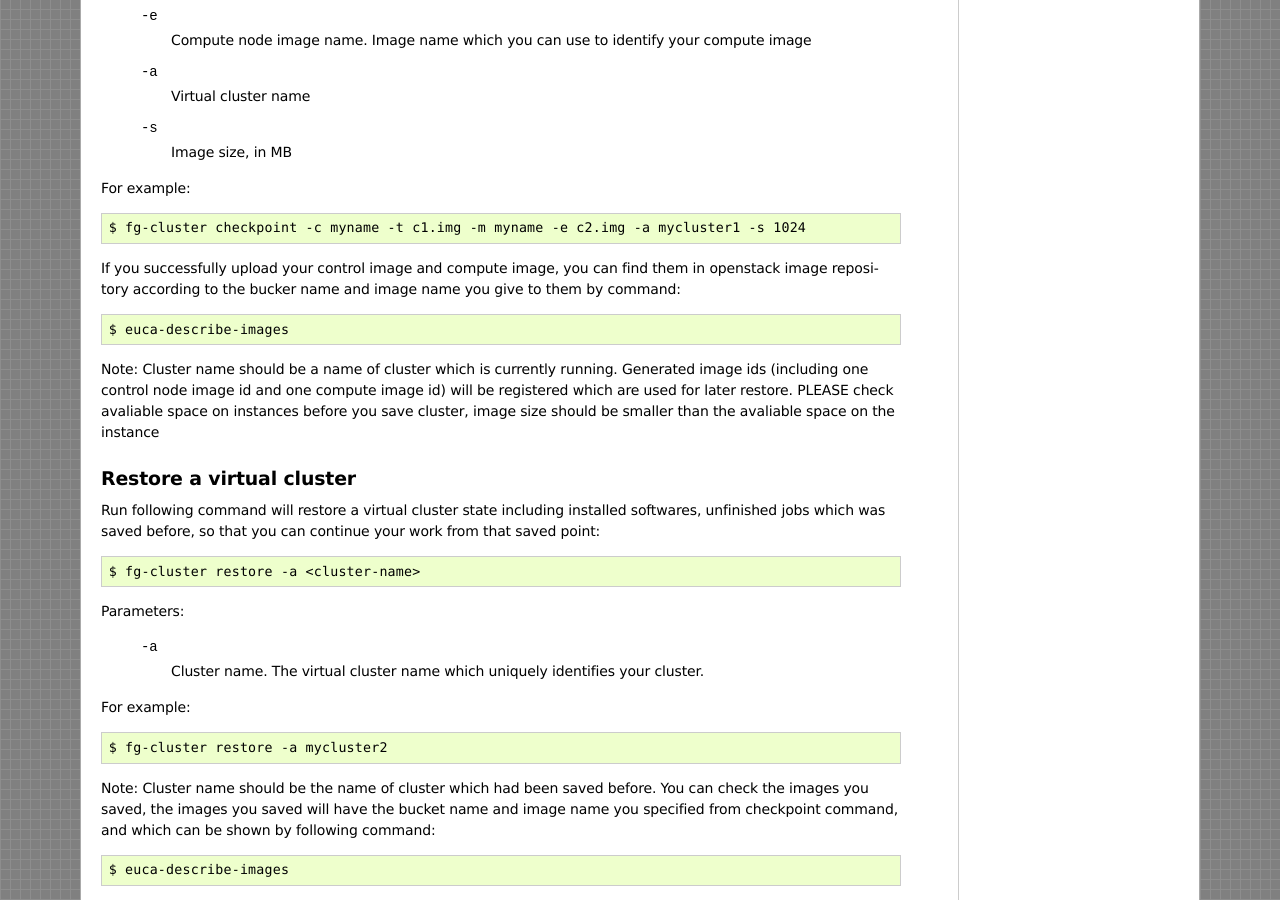
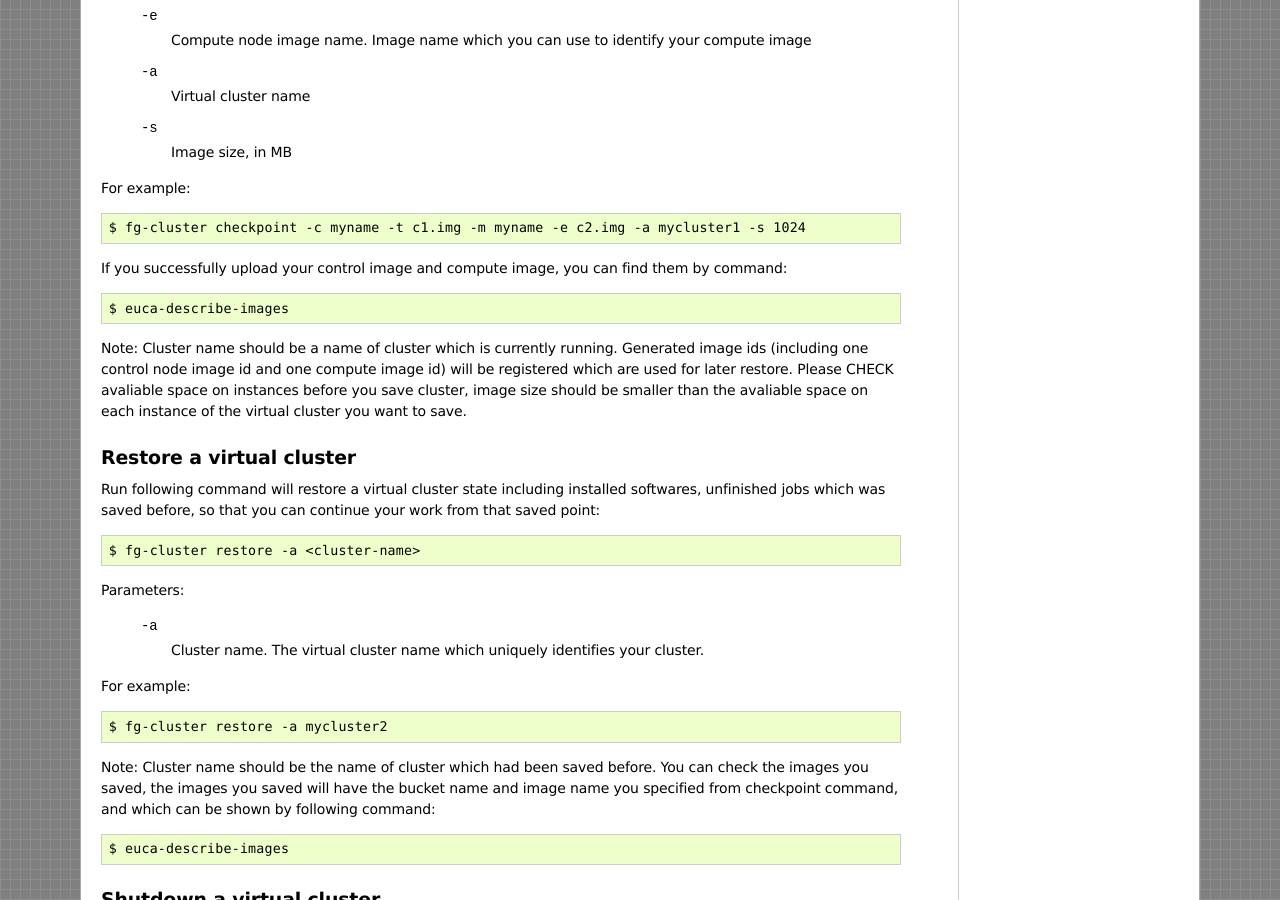
Before and after one commit to futuregrid/virtual-cluster, a Sphinx documentation site: the page built from doc/source/intro.rst, in a window 1280 px wide and 900 px high, scrolled down 6071 px. Built offline with Sphinx 7.4.7, drawn with Linux system fonts in a browser that asks for light colours; formulas are drawn with MathJax 3; pages that are not in the unit, such as notebooks, are missing from menus.

Commit message:
Update doc/source/intro.rst

```diff
--- a/doc/source/intro.rst
+++ b/doc/source/intro.rst
@@ -366,8 +366,7 @@ For example::
     $ fg-cluster checkpoint -c myname -t c1.img -m myname -e c2.img -a mycluster1 -s 1024
 
 If you successfully upload your control image and compute image, you
-can find them in openstack image repository according to the bucker
-name and image name you give to them by command::
+can find them by command::
 
     $ euca-describe-images
 
@@ -375,9 +374,9 @@ name and image name you give to them by command::
 Note: Cluster name should be a name of cluster which is
 currently running. Generated image ids (including one control
 node image id and one compute image id) will be registered which
-are used for later restore. PLEASE check avaliable space on instances
+are used for later restore. Please CHECK avaliable space on instances
 before you save cluster, image size should be smaller than the avaliable
-space on the instance
+space on each instance of the virtual cluster you want to save.
 
 
 Restore a virtual cluster
```
